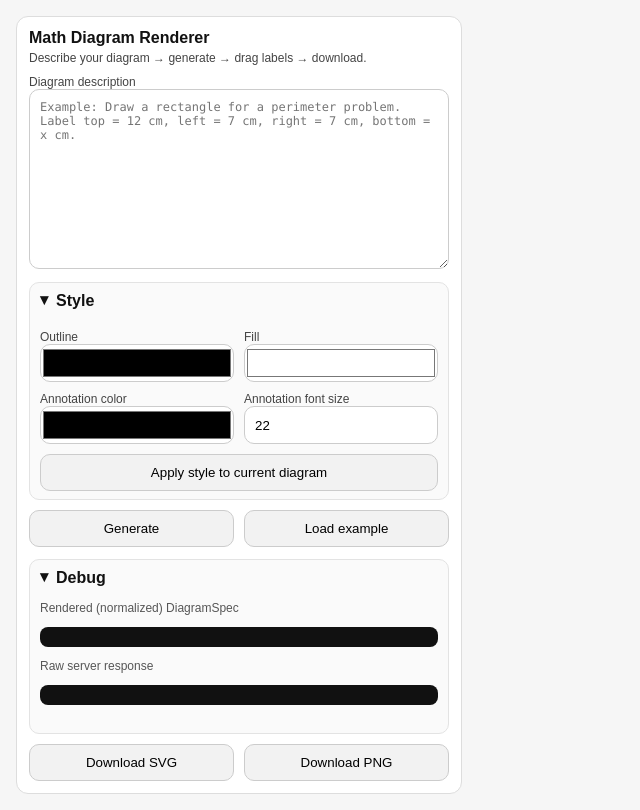
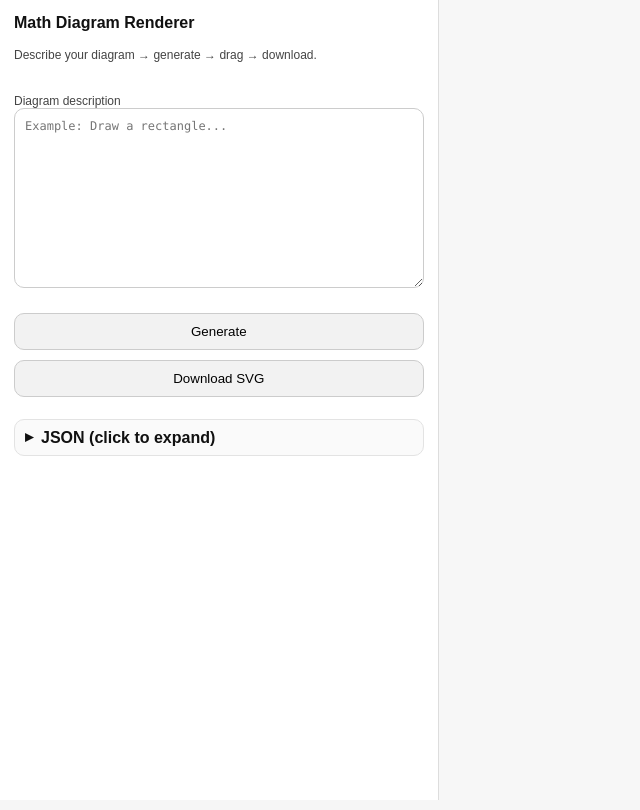
Before and after one commit to HudRey/math-diagrammer-static, a website built with Vite: page index.html in a window 1280 px wide. Shown: the whole page, without its empty margins (0-640 px from the left). Built offline with nearby package versions, Linux system fonts and the light colour scheme.

Commit message:
UI upgrade

```diff
--- a/src/main.ts
+++ b/src/main.ts
@@ -18,72 +18,32 @@ const $ = <T extends HTMLElement>(sel: string) => {
 const app = $("#app");
 app.innerHTML = `
   <div class="layout">
-    <div class="panel">
+    <aside class="panel">
       <div class="title">Math Diagram Renderer</div>
-      <div class="sub">Describe your diagram → generate → drag labels → download.</div>
+      <div class="sub">Describe your diagram → generate → drag → download.</div>
 
       <label>Diagram description
-        <textarea id="desc" placeholder="Example: Draw a rectangle for a perimeter problem. Label top = 12 cm, left = 7 cm, right = 7 cm, bottom = x cm."></textarea>
+        <textarea id="desc" placeholder="Example: Draw a rectangle..."></textarea>
       </label>
 
-      <details open>
-        <summary>Style</summary>
-        <div class="sectionBody">
-          <div class="row2">
-            <div>
-              <label>Outline</label>
-              <input id="stroke" type="color" value="#000000" />
-            </div>
-            <div>
-              <label>Fill</label>
-              <input id="fill" type="color" value="#ffffff" />
-            </div>
-          </div>
-
-          <div class="row2">
-            <div>
-              <label>Annotation color</label>
-              <input id="labelColor" type="color" value="#000000" />
-            </div>
-            <div>
-              <label>Annotation font size</label>
-              <input id="labelFontSize" type="number" min="10" max="64" step="1" value="22" />
-            </div>
-          </div>
-
-          <button id="applyStyle">Apply style to current diagram</button>
-        </div>
-      </details>
-
-      <div class="row2">
-        <button id="generate">Generate</button>
-        <button id="example">Load example</button>
+      <div class="row">
+        <button id="generateBtn">Generate</button>
+        <button id="downloadBtn">Download SVG</button>
       </div>
 
-      <div id="status" class="status"></div>
-      <div id="err" class="err"></div>
+      <!-- JSON goes at the bottom, collapsed by default -->
+      <details id="jsonDetails" class="jsonDetails">
+        <summary>JSON (click to expand)</summary>
+        <pre id="jsonOut" class="jsonOut"></pre>
+      </details>
+    </aside>
 
-      <details class="debug" open>
-        <summary>Debug</summary>
-        <div class="debugBody">
-          <div class="debugLabel">Rendered (normalized) DiagramSpec</div>
-          <pre id="debugJson" class="debugJson"></pre>
-          <div class="debugLabel">Raw server response</div>
-          <pre id="debugRaw" class="debugJson"></pre>
-        </div>
-      </details>
-
-      <div class="row2">
-        <button id="downloadSvg">Download SVG</button>
-        <button id="downloadPng">Download PNG</button>
-      </div>
-    </div>
-
-    <div class="stage">
-      <div id="svgHost" class="svgHost"></div>
-    </div>
+    <main class="stage">
+      <div id="diagramWrap" class="diagramWrap"></div>
+    </main>
   </div>
 `;
+
 
 // Debug sanity checks (these execute as real JS, not HTML)
 console.log("app injected:", !!document.querySelector(".layout"));
--- a/src/style.css
+++ b/src/style.css
@@ -7,21 +7,37 @@ body {
   color: #111;
 }
 
+/* Overall layout */
 .layout {
+  height: 100vh;
+  width: 100vw;
   display: flex;
-  gap: 16px;
-  padding: 16px;
-  align-items: flex-start;
+  overflow: hidden; /* prevents canvas from spilling */
+}
+.stage {
+  flex: 1;
+  min-width: 0;      /* CRITICAL: allows stage to shrink */
+  min-height: 0;
+  display: flex;
+  background: #f7f7f7;
 }
 
+
+/* Left panel: fixed-ish and scrollable */
 .panel {
-  width: 420px;
-  max-height: calc(100vh - 32px);
-  overflow: auto;
+  width: clamp(320px, 32vw, 460px);
+  min-width: 300px;
+  max-width: 520px;
+
+  display: flex;
+  flex-direction: column;
+  gap: 12px;
+
+  padding: 14px;
+  border-right: 1px solid #ddd;
   background: #fff;
-  border: 1px solid #ddd;
-  border-radius: 12px;
-  padding: 12px;
+
+  overflow: auto; /* panel always usable */
 }
 
 .title {
@@ -121,11 +137,18 @@ button:disabled { opacity: 0.6; cursor: not-allowed; }
 }
 
 .svgHost {
+  flex: 1;
+  min-width: 0;
+  min-height: 0;
+
+  overflow: auto;      /* key: scroll when SVG is large */
+  padding: 16px;
+
   display: flex;
-  align-items: center;
-  justify-content: center;
-  min-height: 680px;
+  align-items: flex-start;   /* don’t vertically center huge diagrams */
+  justify-content: center;   /* horizontal centering is fine */
 }
+
 
 .err {
   margin-top: 8px;
@@ -177,9 +200,28 @@ details[open] summary::before { content: "▾"; }
 
 .sectionBody { margin-top: 10px; }
 
-.debug { margin-top: 12px; }
+.debug { margin-top: auto;}
 .debugBody { padding: 8px 0; }
 .debugLabel { font-size: 12px; opacity: 0.7; margin: 6px 0; }
 .debugJson { max-height: 220px; overflow: auto; background: #111; color: #eee; padding: 10px; border-radius: 8px; font-size: 12px; }
 
-.svgHost svg { touch-action: none; user-select: none; }
+.svgHost svg {
+  max-width: 100%;
+  height: auto;
+  display: block;
+
+  touch-action: none;
+  user-select: none;
+}
+
+@media (max-width: 900px) {
+  .layout {
+    flex-direction: column;
+  }
+  .panel {
+    width: 100%;
+    max-width: none;
+    border-right: none;
+    border-bottom: 1px solid #ddd;
+  }
+}
```
